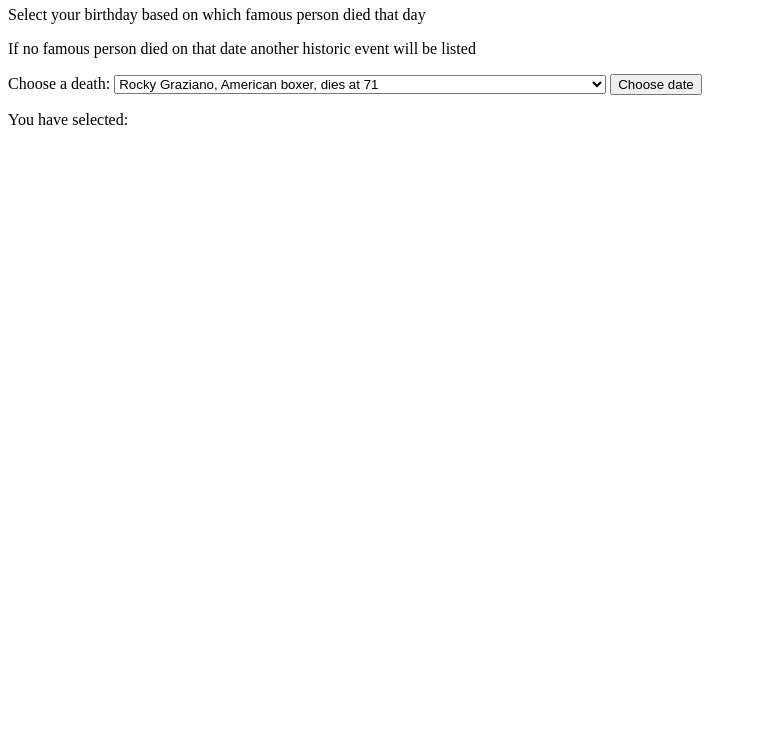
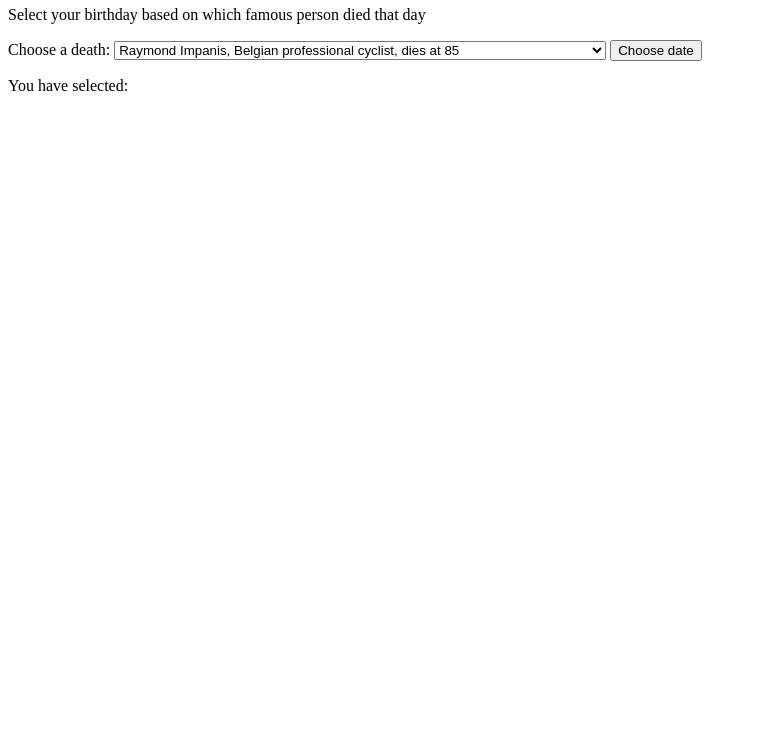
Before and after one commit to Lord-Fubar/Birthdeath, a plain HTML site: page index.html in a window 1280 px wide. Shown: the part 60-800 px from the top of the page, without its empty margins (0-757 px from the left). Drawn offline with Linux system fonts and the light colour scheme.

Commit message:
Update index.html

```diff
--- a/index.html
+++ b/index.html
@@ -4,18 +4,42 @@
 <h1>Birthdeath</h1>
 
 <p>Select your birthday based on which famous person died that day</p>
-<p>If no famous person died on that date another historic event will be listed</p>
 
 
 <label for="cars">Choose a death:</label>
 	<select name="Date" id="date">
-		<option value="22/05/1990">Rocky Graziano, American boxer, dies at 71</option>
-		<option value="23/05/1990">Giuseppe Santomaso, Italian painter and educator, dies at 82</option>
-        <option value="24/05/1990">Arthur Villeneuve, Canadian painter, dies at 80</option>
-        <option value="25/05/1990">Victor "Vic" Tayback, American actor, dies at 60</option>
-		<option value="12/31/2010">Raymond Impanis, Belgian professional cyclist, dies at 85</option>
-		<option value="12/30/2010">Nikolay Abramov, Russian footballer, dies at 26</option>
-		<option value="12/29/2010">Gratien Ananda, Sri Lankan singer, composer, songwriter and lyricist, dies at 53</option>
+<option value="31 December 2010">Raymond Impanis, Belgian professional cyclist, dies at 85</option>
+<option value="30 December 2010">Nikolay Abramov, Russian footballer, dies at 26</option>
+<option value="29 December 2010">Gratien Ananda, Sri Lankan singer, composer, songwriter and lyricist, dies at 53</option>
+<option value="28 December 2010">Bennie Briscoe, American boxer, dies at 67</option>
+<option value="27 December 2010">Bernard-Pierre Donnadieu, French actor, dies at 61</option>
+<option value="26 December 2010">Salvador Jorge Blanco, Dominican Republic politician, dies at 84</option>
+<option value="25 December 2010">Aron Abrams, American screenwriter and television producer , dies at 50</option>
+<option value="24 December 2010">Frans de Munck, Dutch footballer, dies at 88</option>
+<option value="23 December 2010">Donald Allchin, British Anglican priest and theologian, dies at 80</option>
+<option value="22 December 2010">Vivi Markussen, Danish Olympic sprinter, dies at 71</option>
+<option value="21 December 2010">Oleksandr Kovalenko, Ukrainian footballer , dies at 34</option>
+<option value="20 December 2010">Jacqueline Courtney, American actress, dies at 64</option>
+<option value="19 December 2010">Lupe Gigliotti, Brazilian actress, dies at 84</option>
+<option value="18 December 2010">Max Jammer, Israeli physicist, dies at 95</option>
+<option value="17 December 2010">Martti Pennanen, Finnish film and stage actor, dies at 87</option>
+<option value="16 December 2010">Irwin Abrams, American historian, dies at 96</option>
+<option value="15 December 2010">Anthony Enahoro, Nigerian political activist, dies at 87</option>
+<option value="14 December 2010">Florence Armstrong, Irish teacher, dies at 82</option>
+<option value="13 December 2010">Remmy Ongala, Tanzanian singer, dies at 63</option>
+<option value="12 December 2010">Emmanuel Ogoli, Nigerian footballer, dies at 21</option>
+<option value="11 December 2010">Ronnie McMahon, Irish Olympic equestrian, dies at 68</option>
+<option value="10 December 2010">Jacques Swaters, Belgian racing driver, dies at 84</option>
+<option value="9 December 2010">Fausto Sarli, Italian fashion designer, dies at 83</option>
+<option value="8 December 2010">Poul Andersen, Danish footballer, dies at 82</option>
+<option value="7 December 2010">Kari Tapio, Finnish schlager singer, dies at 65</option>
+<option value="6 December 2010">T. E. Srinivasan, Indian cricketer, dies at 60</option>
+<option value="5 December 2010">María Ester Gatti, Uruguayan human rights activist, dies at 92</option>
+<option value="4 December 2010">Cathy Harvin, American politician, dies at 56</option>
+<option value="3 December 2010">Hugues Cuénod,  Swiss tenor, dies at 108</option>
+<option value="2 December 2010">Michele Giordano, Italian Roman Catholic cardinal, dies at 80</option>
+<option value="1 December 2010">Berlenti Abdul Hamid, Egyptian actress, dies at 75</option>
+<option value="30 November 2010">Idris Ali, Egyptian author, dies at 70</option>
 </select>
 
 <b></b>
```
